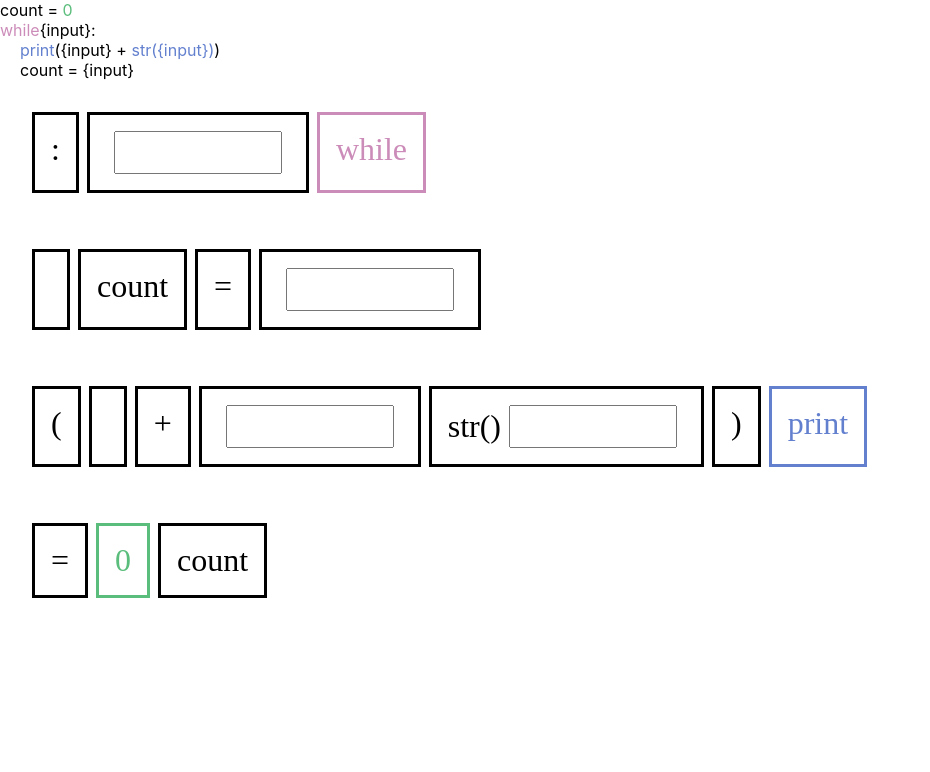
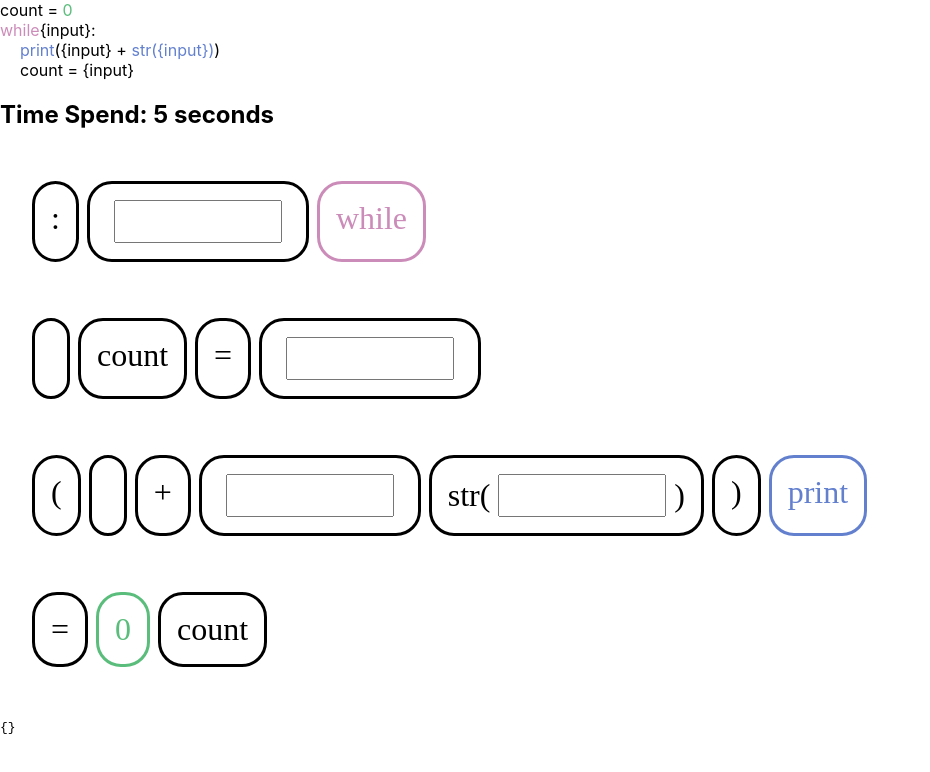
Before and after one commit to oliphant0803/Code-Puzzle, a React (Create React App) app: page / in a window 1280 px wide. Shown: the top 772 px of the page, without its empty margins (0-930 px from the left). Built offline with nearby package versions, Linux system fonts and the light colour scheme.

Commit message:
added a template for code checker after completion

```diff
--- /dev/null
+++ b/src/code-check.tsx
@@ -0,0 +1,30 @@
+import React from "react";
+
+interface Props {
+  id: string;
+}
+
+const CodeBlock: React.FC<Props> = ({ id }) => {
+  const getJson = () => {
+    const lineDiv = document.querySelector(`div[data-rbd-draggable-id="${id}"]`);
+    const questionContentDiv = lineDiv?.querySelector(".question-content");
+    // for each of the child in questionContentDiv
+    // get the textContent of each of child
+    // check if each child contains the input selector
+    // const inputDiv = questionContentDiv?.querySelector("input");
+    //
+    return {
+    //   operator: operatorDiv?.textContent,
+    //   number: numberDiv?.textContent,
+    //   userDefinedVariable: userDefinedVariableDiv?.textContent,
+    //   keyword: keywordDiv?.textContent,
+    //   inputValue: inputDiv?.value,
+    };
+  };
+
+  const json = getJson();
+
+  return <pre>{JSON.stringify(json, null, 2)}</pre>;
+};
+
+export default CodeBlock;
--- a/src/input-box.tsx
+++ b/src/input-box.tsx
@@ -8,7 +8,6 @@ interface Props {
 interface State {
   value: string;
 }
-
 
 class InputBox extends Component<Props, State> {
   constructor(props: Props) {
@@ -26,15 +25,27 @@ class InputBox extends Component<Props, State> {
   }
 
   render() {
+    const { label } = this.props;
+    const { value } = this.state;
+
+    const parts = label.split('{input}');
+    const inputIndex = parts.length <= 1 ? -1 : parts.length-1;
+
     return (
       <div>
-        <label>{this.props.label}</label>
-        <input
-          className='input-content'
-          type="text"
-          value={this.state.value}
-          onChange={this.handleChange}
-        />
+        {parts.map((part, index) => (
+          <span key={index}>
+            {index === inputIndex && (
+              <input
+                type="text"
+                className="input-content"
+                value={value}
+                onChange={this.handleChange}
+              />
+            )}
+            {part}
+          </span>
+        ))}
       </div>
     );
   }
--- a/src/move-block.tsx
+++ b/src/move-block.tsx
@@ -5,6 +5,8 @@ import Question, { getDomItems } from './read-json';
 import data from "./data/test-fixed.json";
 import { getItems, getLineItems } from './read-json';
 import InputBox from './input-box';
+import Timer from './timer';
+import CodeBlock from './code-check';
 
 
 function handleInputChange(value: string) {
@@ -58,6 +60,7 @@ const getItemStyle = (isDragging: boolean, draggableStyle: any, isLine: boolean)
 
   // change background colour if dragging
   background: isDragging ? 'lightgrey' : 'white',
+  borderRadius: '25px',
   border: 'solid',
 
   // styles we need to apply on draggables
@@ -201,6 +204,7 @@ class Move_Line extends Component<{}, AppState> {
     return (
       <DragDropContext onDragEnd={this.onDragEnd}>
         <Question json={data}/>
+        <Timer />
         <Droppable droppableId="droppable">
           {(provided, snapshot) => (
             <div
@@ -231,6 +235,7 @@ class Move_Line extends Component<{}, AppState> {
             </div>
           )}
         </Droppable>
+      <CodeBlock id={'line-3'} />
       </DragDropContext>
     );
   }
--- a/src/read-json.tsx
+++ b/src/read-json.tsx
@@ -41,7 +41,7 @@ export function getLineItems(json:any, num: number){
         line.tokens.map((token: Token , index: number) => (
             items.push({
                 id: 'line-'+lineNum+'-place-'+(index+line.indentations),
-                content: (token.text.includes('{input}')) ? token.text.replace('{input}', '') : token.text
+                content: token.text
             })
         ))
     ))
--- /dev/null
+++ b/src/timer.tsx
@@ -0,0 +1,23 @@
+import { useState, useEffect } from 'react';
+
+function Timer() {
+  const [time, setTime] = useState(0);
+
+  useEffect(() => {
+    const interval = setInterval(() => {
+      setTime(prevTime => prevTime + 1);
+    }, 1000);
+
+    return () => {
+      clearInterval(interval);
+    };
+  }, []);
+
+  return (
+    <div>
+      <h2>Time Spend: {time} seconds</h2>
+    </div>
+  );
+}
+
+export default Timer;
```
Also changed, not shown: src/data/solution.json (added, +20 -0 lines).
